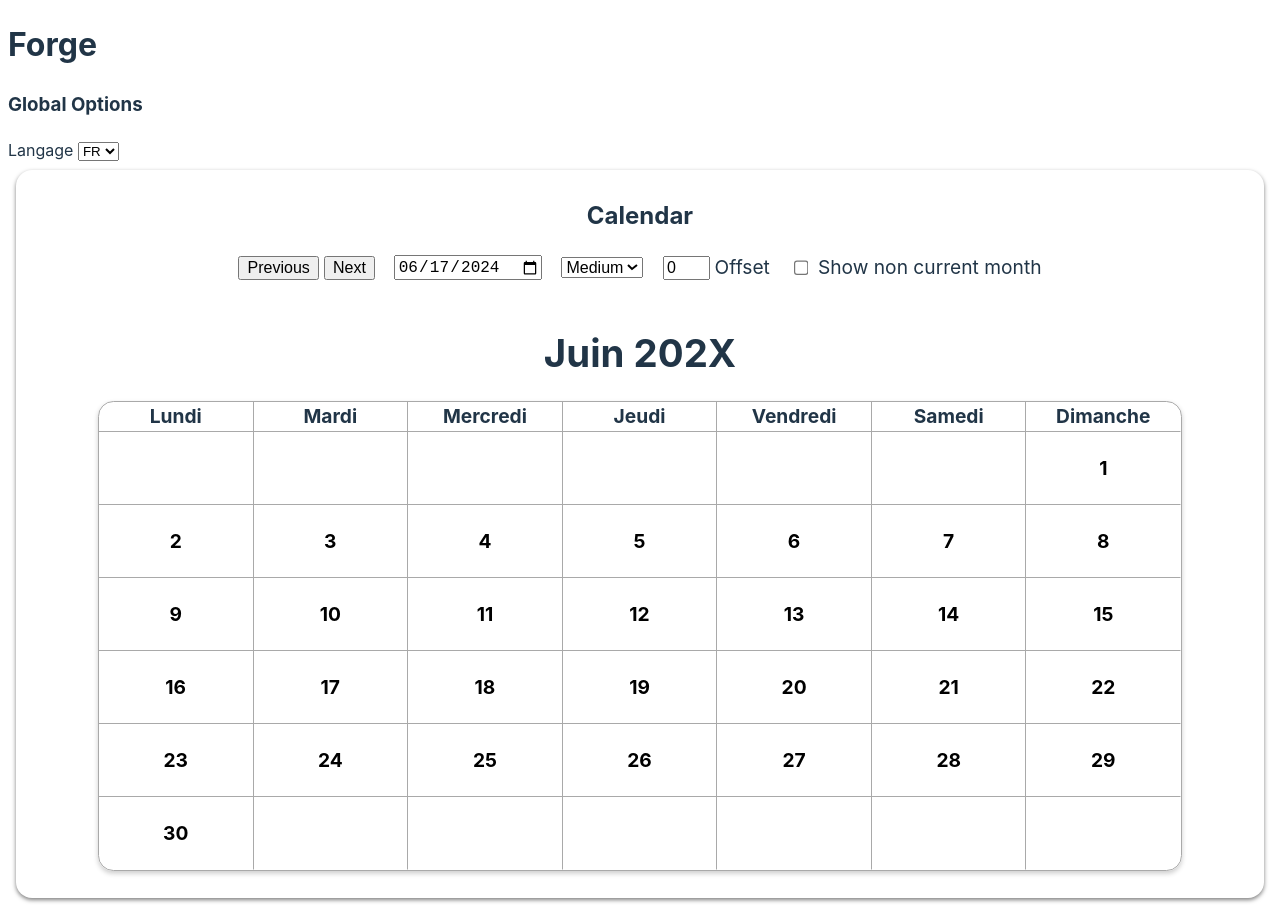
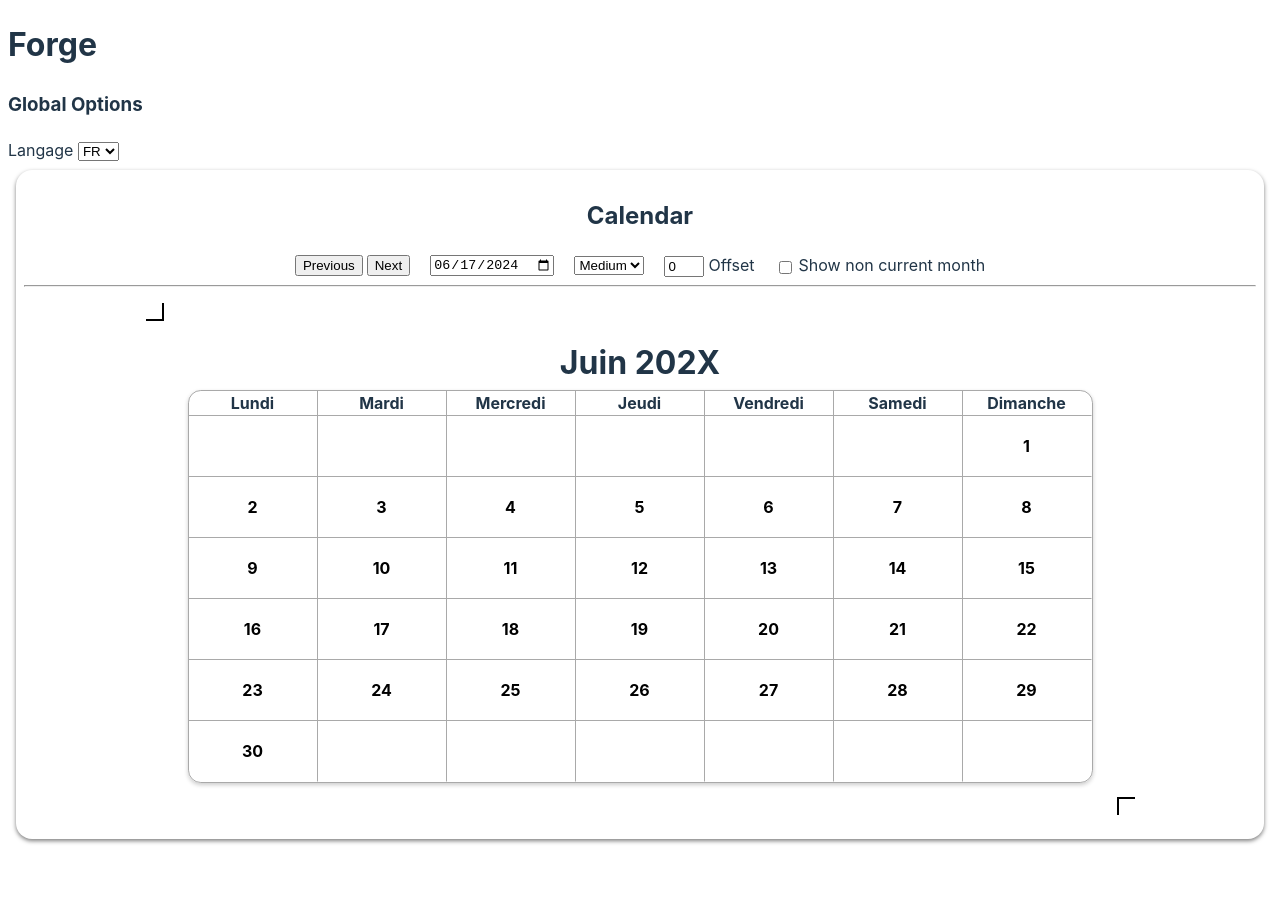
Before and after one commit to SPF-Open/Forge, a Svelte app: page / in a window 1280 px wide. After the commit the page ends 847 px from the top, so only its background shows below. Built offline with nearby package versions, Linux system fonts and the light colour scheme.

Commit message:
Refractor + Better layout

```diff
--- a/src/App.svelte
+++ b/src/App.svelte
@@ -1,6 +1,5 @@
 <script lang="ts">
   import Calendar from "./Calendar/Calendar.svelte";
-  import Element from "./Element.svelte";
   import { Language, lang } from "./store";
 </script>
 
@@ -19,11 +18,7 @@
       </div>
     </div>
   </div>
-
-  <Element>
-    <span slot="title"> Calendar </span>
-    <Calendar />
-  </Element>
+  <Calendar />
 </main>
 
 <style>
--- a/src/Calendar/Calendar.helper.ts
+++ b/src/Calendar/Calendar.helper.ts
@@ -1,16 +1,43 @@
 import { Language } from "../store";
 
 export class Day {
-  constructor(public day: number, public isCurrentMonth: boolean, public text: string = "", public bg= "transparent", public bd = "transparent", public menu = false) {}
-  get toString () {
+  constructor(public day: number, public isCurrentMonth: boolean, public text: string = "", public bg = "transparent", public bd = "transparent", public menu = false) { }
+  get toString() {
     return this.text;
+  }
+
+  static from(d: Date, daysInCalendar: number = 42) {
+
+    const firstDay = new Date(d.getFullYear(), d.getMonth(), 1);
+    const lastDay = new Date(d.getFullYear(), d.getMonth() + 1, 0);
+    const lastDayOfPreviousMonth = new Date(d.getFullYear(), d.getMonth(), 0);
+    const daysInMonth = lastDay.getDate();
+    const daysInPreviousMonth = lastDayOfPreviousMonth.getDate();
+    const firstDayWeek = firstDay.getDay();
+
+    let days = [];
+    for (let i = 0; i < daysInCalendar; i++) {
+      if (i < firstDayWeek) {
+        days.push(new Day(daysInPreviousMonth - firstDayWeek + i + 1, false));
+      } else if (i < daysInMonth + firstDayWeek) {
+        days.push(new Day(i - firstDayWeek + 1, true));
+      } else {
+        days.push(new Day(i - daysInMonth - firstDayWeek + 1, false));
+      }
+    }
+
+    //If last 7 days are out of the current month, remove them
+    if (days[days.length - 7].isCurrentMonth === false) {
+      days = days.slice(0, daysInCalendar - 7);
+    }
+    return days;
   }
 }
 
 export const formatedDate = (date: Date, language: Language) => {
   const month = monthOfTheYear[language][date.getMonth()]
   const year = date.getFullYear();
-  const yearStriped = year.toString().slice(0,3);
+  const yearStriped = year.toString().slice(0, 3);
   return ` ${month} ${yearStriped}X`;
   //return `${weekOfTheDay[language][date.getDay()]} ${date.getDate()} ${monthOfTheYear[language][date.getMonth()]} ${date.getFullYear()}`;
 }
--- a/src/Calendar/Calendar.svelte
+++ b/src/Calendar/Calendar.svelte
@@ -1,19 +1,25 @@
 <script lang="ts">
   import { writable } from "svelte/store";
+
   import { Day, Size, formatedDate, weekOfTheDay } from "./Calendar.helper";
   import DayMenu from "./DayMenu.svelte";
   import { lang } from "../store";
+  import Element from "../Element.svelte";
 
+  // Stores
   export let date = writable(new Date());
   export let dateString = writable("");
-  const daysInCalendar = 42;
+
+  // Construction
   let days: Day[] = [];
+  $: rows = Math.floor(days.length / 7);
+
+  // Options
   let size = Size.md;
   let yearOffset = 0;
   let showNonCurrentMonth = false;
 
-  $: rows = Math.floor(days.length / 7);
-
+  // When we update the date with datepicker
   dateString.subscribe((d) => {
     const dateStringTemp = $date.toISOString().split("T")[0];
     if (d && dateStringTemp !== $dateString) {
@@ -27,37 +33,11 @@
       dateString.update((_) => dateStringTemp);
       console.log(dateStringTemp);
     }
-
-    const firstDay = new Date(d.getFullYear(), d.getMonth(), 1);
-    const lastDay = new Date(d.getFullYear(), d.getMonth() + 1, 0);
-    const lastDayOfPreviousMonth = new Date(d.getFullYear(), d.getMonth(), 0);
-    const daysInMonth = lastDay.getDate();
-    const daysInPreviousMonth = lastDayOfPreviousMonth.getDate();
-    const firstDayWeek = firstDay.getDay();
-
-    days = [];
-    for (let i = 0; i < daysInCalendar; i++) {
-      if (i < firstDayWeek) {
-        days.push(new Day(daysInPreviousMonth - firstDayWeek + i + 1, false));
-      } else if (i < daysInMonth + firstDayWeek) {
-        days.push(new Day(i - firstDayWeek + 1, true));
-      } else {
-        days.push(new Day(i - daysInMonth - firstDayWeek + 1, false));
-      }
-    }
-
-    //If last 7 days are out of the current month, remove them
-    if (days[days.length - 7].isCurrentMonth === false) {
-      days = days.slice(0, daysInCalendar - 7);
-    }
+    days = Day.from(d);
   });
 
-  const nextMonth = () => {
-    date.update((d) => new Date(d.getFullYear(), d.getMonth() + 1, 15));
-  };
-
-  const previousMonth = () => {
-    date.update((d) => new Date(d.getFullYear(), d.getMonth() - 1, 15));
+  const changeMonth = (offset: number) => {
+    date.update((d) => new Date(d.getFullYear(), d.getMonth() + offset, 15));
   };
 
   const onDayClick = (day: Day, force = true) => {
@@ -67,11 +47,12 @@
   };
 </script>
 
-<div class="calendar">
-  <div class="header">
+<Element>
+  <span slot="title">Calendar</span>
+  <svelte:fragment slot="options">
     <nav>
-      <button on:click={previousMonth}>Previous</button>
-      <button on:click={nextMonth}>Next</button>
+      <button on:click={() => changeMonth(-1)}>Previous</button>
+      <button on:click={() => changeMonth(+1)}>Next</button>
     </nav>
     <div class="dateInput">
       <input type="date" bind:value={$dateString} />
@@ -95,14 +76,12 @@
       />
       <label for="showNonCurrentMonth">Show non current month</label>
     </div>
-  </div>
-  <div class="div">
-    <div class="lefttop dot"></div>
-    <div class="leftbottom dot"></div>
-    <div class="righttop dot"></div>
-    <div class="rightbottom dot"></div>
+  </svelte:fragment>
+  <svelte:fragment>
     <h2 class="date">
-      {formatedDate($date, $lang)}{yearOffset ? (yearOffset > 0 ? "+" : "") + yearOffset : ""}
+      {formatedDate($date, $lang)}{yearOffset
+        ? (yearOffset > 0 ? "+" : "") + yearOffset
+        : ""}
     </h2>
     <div class="grid" style="--nbRow:{rows}}">
       {#each weekOfTheDay[$lang] as day}
@@ -112,14 +91,11 @@
         <!-- svelte-ignore a11y-click-events-have-key-events -->
         <div
           class="day cell {size}"
-          class:currentMonth={day.isCurrentMonth ||showNonCurrentMonth}
+          class:currentMonth={day.isCurrentMonth || showNonCurrentMonth}
           on:click={() => onDayClick(day)}
           style="background:{day.bg};"
         >
-          <div
-            class="innerCell"
-            style="border-color:{day.bd}"
-          >
+          <div class="innerCell" style="border-color:{day.bd}">
             <span> {day.day}</span>
             <span>{day.text}</span>
           </div>
@@ -129,13 +105,15 @@
         </div>
       {/each}
     </div>
-  </div>
-</div>
+  </svelte:fragment>
+</Element>
+
 
 <style>
   .date {
     margin: 0.2rem;
     font-size: 2rem;
+    text-align: center;
   }
   .calendar {
     zoom: 1.2;
@@ -145,29 +123,8 @@
     align-items: center;
     text-align: center;
   }
-  .header {
-    display: flex;
-    justify-content: space-between;
-    align-items: center;
-    gap: 1rem;
-    margin-bottom: 2rem;
-  }
-
-  .header > * {
-    display: flex;
-    justify-content: space-between;
-    align-items: center;
-    gap: 0.25rem;
-  }
-
-  .header > * {
-    display: flex;
-    justify-content: space-between;
-    align-items: center;
-  }
 
   .grid {
-    margin: 1rem;
     --bd: darkgray;
     display: grid;
     grid-template-columns: repeat(7, 1fr);
@@ -176,6 +133,7 @@
     position: relative;
     box-shadow: 0px 2px 4px rgba(0, 0, 0, 0.2);
     border: 1px solid var(--bd);
+    width: fit-content;
   }
 
   .cell.sm {
@@ -190,11 +148,13 @@
     width: 10rem;
   }
 
-  .cell:last-child, .cell:last-child > * {
+  .cell:last-child,
+  .cell:last-child > * {
     border-radius: 0 0 0.8rem 0.8rem;
   }
 
-  .cell:nth-last-child(7), .cell:nth-last-child(7) > * {
+  .cell:nth-last-child(7),
+  .cell:nth-last-child(7) > * {
     border-radius: 0 0 0 0.8rem;
   }
 
--- a/src/Element.svelte
+++ b/src/Element.svelte
@@ -1,15 +1,20 @@
-<div>
+<div class="element">
   <h2>
     <slot name="title" />
   </h2>
-  <slot />
+  <div class="options">
+    <slot name="options" />
+  </div>
+  <hr>
+  <div class="content">
+    <div class="lefttop corner"></div>
+    <div class="rightbottom corner"></div>
+    <slot />
+  </div>
 </div>
 
 <style>
-  h2 {
-    text-align: center;
-  }
-  div {
+  .element {
     box-shadow: 0px 2px 4px rgba(0, 0, 0, 0.5);
     border-radius: 1rem;
     max-width: 1450px;
@@ -17,4 +22,44 @@
     padding: 0.5rem;
     margin: 0.5rem;
   }
+  h2 {
+    text-align: center;
+  }
+  .options {
+    display: flex;
+    justify-content: center;
+    align-items: center;
+    gap: 1.25rem;
+  }
+  .options :global(>*) {
+    display: flex;
+    justify-content: space-between;
+    align-items: end;
+    gap: 0.25rem;
+  }
+  .content {
+    position: relative;
+    margin: 1rem auto;
+    width: fit-content;
+    padding: 2rem;
+  }
+
+  .corner {
+    width: 1rem;
+    height: 1rem;
+    border: 2px solid black;
+    border-top: 10px;
+    border-left: 10px;
+    position: absolute;
+  }
+  .lefttop {
+    top: 0;
+    left: -10px;
+  }
+
+  .rightbottom {
+    bottom: 0;
+    right: -10px;
+    rotate: 180deg;
+  }
 </style>
```
